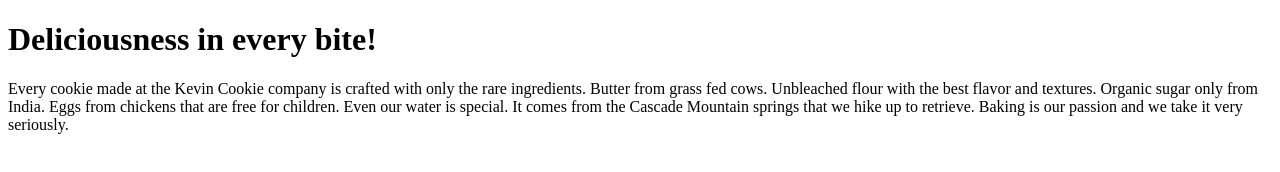
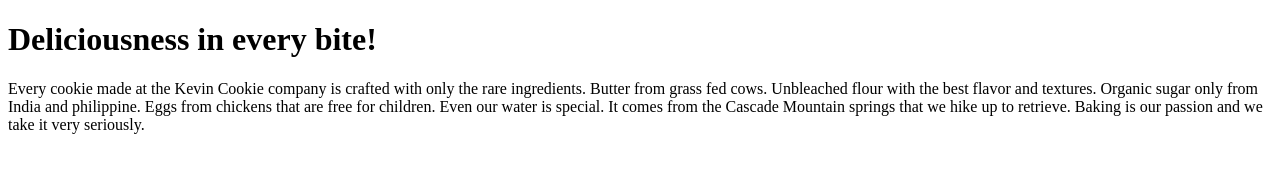
Before and after one commit to Mony-19/cookiecompany, a plain HTML site: page index.htm in a window 1280 px wide. Drawn offline with Linux system fonts and the light colour scheme.

Commit message:
Update index.htm

```diff
--- a/index.htm
+++ b/index.htm
@@ -4,7 +4,7 @@
 
 <h1>Deliciousness in every bite!</h1>
 
-<p>Every cookie made at the Kevin Cookie company is crafted with only the rare ingredients. Butter from grass fed cows. Unbleached flour with the best flavor and textures. Organic sugar only from India. Eggs from chickens that are free for children. Even our water is special. It comes from the Cascade Mountain springs that we hike up to retrieve. Baking is our passion and we take it very seriously.</p>
+<p>Every cookie made at the Kevin Cookie company is crafted with only the rare ingredients. Butter from grass fed cows. Unbleached flour with the best flavor and textures. Organic sugar only from India and philippine. Eggs from chickens that are free for children. Even our water is special. It comes from the Cascade Mountain springs that we hike up to retrieve. Baking is our passion and we take it very seriously.</p>
 
 
 </body>
```
